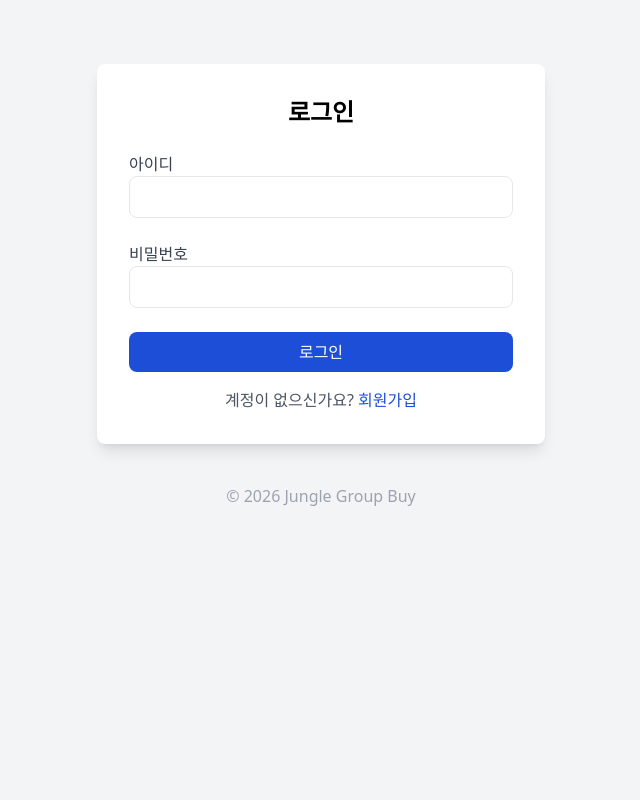
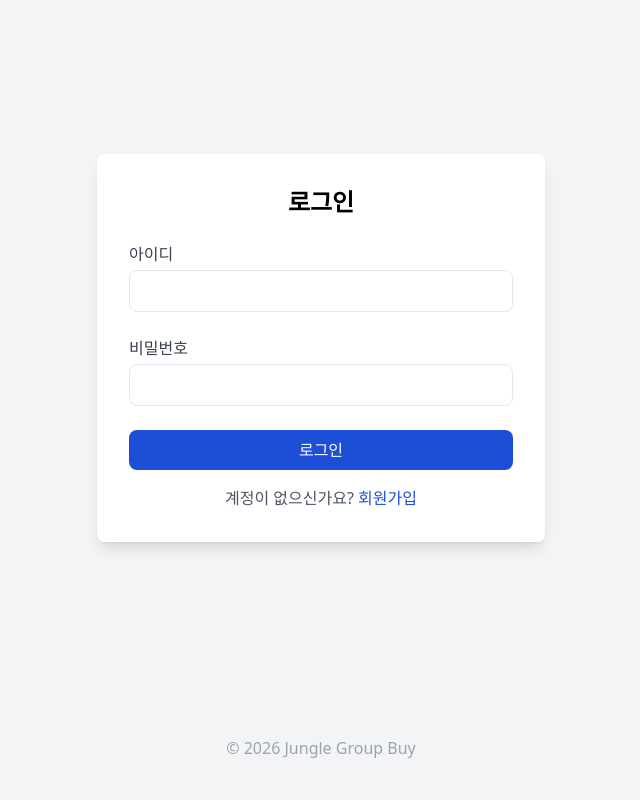
Before and after one commit to SISUinSea/JungleGroupBuy, a Flask app: page /login in a window 1280 px wide. Shown: the whole page, without its empty margins (319-959 px from the left). Run offline with Flask 3, Linux system fonts and the light colour scheme; some libraries are stand-ins or nearby versions.

Commit message:
login page ui 수정

```diff
--- a/templates/login.html
+++ b/templates/login.html
@@ -5,40 +5,57 @@
     <meta name="viewport" content="width=device-width, initial-scale=1.0">
     <title>{% block title %}정탐공{% endblock %}</title>
 
+    <!-- Tailwind CSS CDN -->
     <script src="https://cdn.tailwindcss.com"></script>
-
     <script>
-        // 테일윈드 설정 객체 (JS Object)
         tailwind.config = {
             theme: {
                 extend: {
                     colors: {
-                        jungle: '#1d4ed8', // 커스텀 색상 'jungle' 정의
+                        jungle: '#1d4ed8',
                     }
                 }
             }
         }
     </script>
 </head>
-<body class="bg-gray-100 min-h-screen">
-    <div class="container mx-auto px-4 py-16">
-        <div class="max-w-md mx-auto bg-white p-8 rounded-lg shadow-lg">
-            <h2 class="text-2xl font-bold mb-6 text-center">로그인</h2>
+<body class="bg-gray-100 min-h-screen flex flex-col">
+
+    <!-- 메인 컨테이너 -->
+    <main class="flex-grow flex items-center justify-center px-4 py-16">
+        <div class="w-full max-w-md bg-white p-8 rounded-lg shadow-lg">
+            <h1 class="text-2xl font-bold mb-6 text-center">로그인</h1>
             <form action="/login" method="POST" class="space-y-6">
+                <!-- 아이디 -->
                 <div>
-                    <label for="username" class="block text-gray-700">아이디</label>
-                    <input type="text" id="username" name="username" required class="w-full px-4 py-2 border rounded-lg focus:outline-none focus:ring-2 focus:ring-jungle">
+                    <label for="username" class="block text-gray-700 mb-1">아이디</label>
+                    <input type="text" id="username" name="username" required
+                        class="w-full px-4 py-2 border rounded-lg focus:outline-none focus:ring-2 focus:ring-jungle">
                 </div>
+                <!-- 비밀번호 -->
                 <div>
-                    <label for="password" class="block text-gray-700">비밀번호</label>
-                    <input type="password" id="password" name="password" required class="w-full px-4 py-2 border rounded-lg focus:outline-none focus:ring-2 focus:ring-jungle">
+                    <label for="password" class="block text-gray-700 mb-1">비밀번호</label>
+                    <input type="password" id="password" name="password" required
+                        class="w-full px-4 py-2 border rounded-lg focus:outline-none focus:ring-2 focus:ring-jungle">
                 </div>
-                <button type="submit" class="w-full bg-jungle text-white py-2 rounded-lg hover:bg-blue-700 transition duration-200">로그인</button>
+                <!-- 로그인 버튼 -->
+                <button type="submit"
+                    class="w-full bg-jungle text-white py-2 rounded-lg hover:bg-blue-700 transition-colors duration-200">
+                    로그인
+                </button>
             </form>
-            <p class="mt-4 text-center text-gray-600">계정이 없으신가요? <a href="/signup" class="text-jungle hover:underline">회원가입</a></p>
+            <!-- 회원가입 링크 -->
+            <p class="mt-4 text-center text-gray-600">
+                계정이 없으신가요?
+                <a href="/signup" class="text-jungle hover:underline">회원가입</a>
+            </p>
         </div>
+    </main>
+
+    <!-- 푸터 -->
     <footer class="text-center py-10 text-gray-400">
         © 2026 Jungle Group Buy
     </footer>
+
 </body>
 </html>
```
